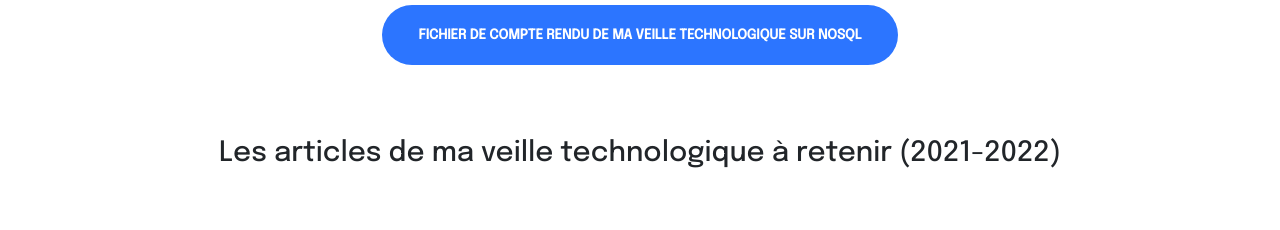
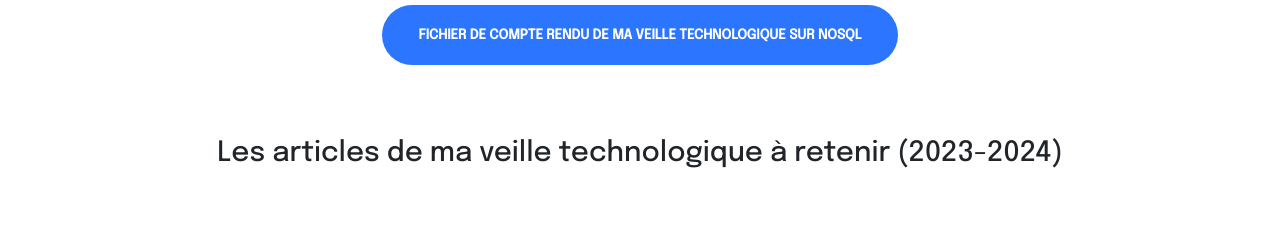
Before and after one commit to EliasMeh/EliasMehv2.github.io, a plain HTML site: page index.html in a window 1280 px wide. Shown: the part 4740-4970 px from the top of the page. Drawn offline with nearby package versions, Linux system fonts and the light colour scheme; some packages are replaced by stand-ins of ours; a script that the page names is missing.

Commit message:
Update index.html

```diff
--- a/index.html
+++ b/index.html
@@ -410,7 +410,7 @@
                 <br>
 
                 <h3 class="d-flex justify-content-center">
-                <p class="text-center mb-5">Les articles de ma veille technologique à retenir (2021-2022)</p>
+                <p class="text-center mb-5">Les articles de ma veille technologique à retenir (2023-2024)</p>
                 </h3>
             </div>
             <br>
```
